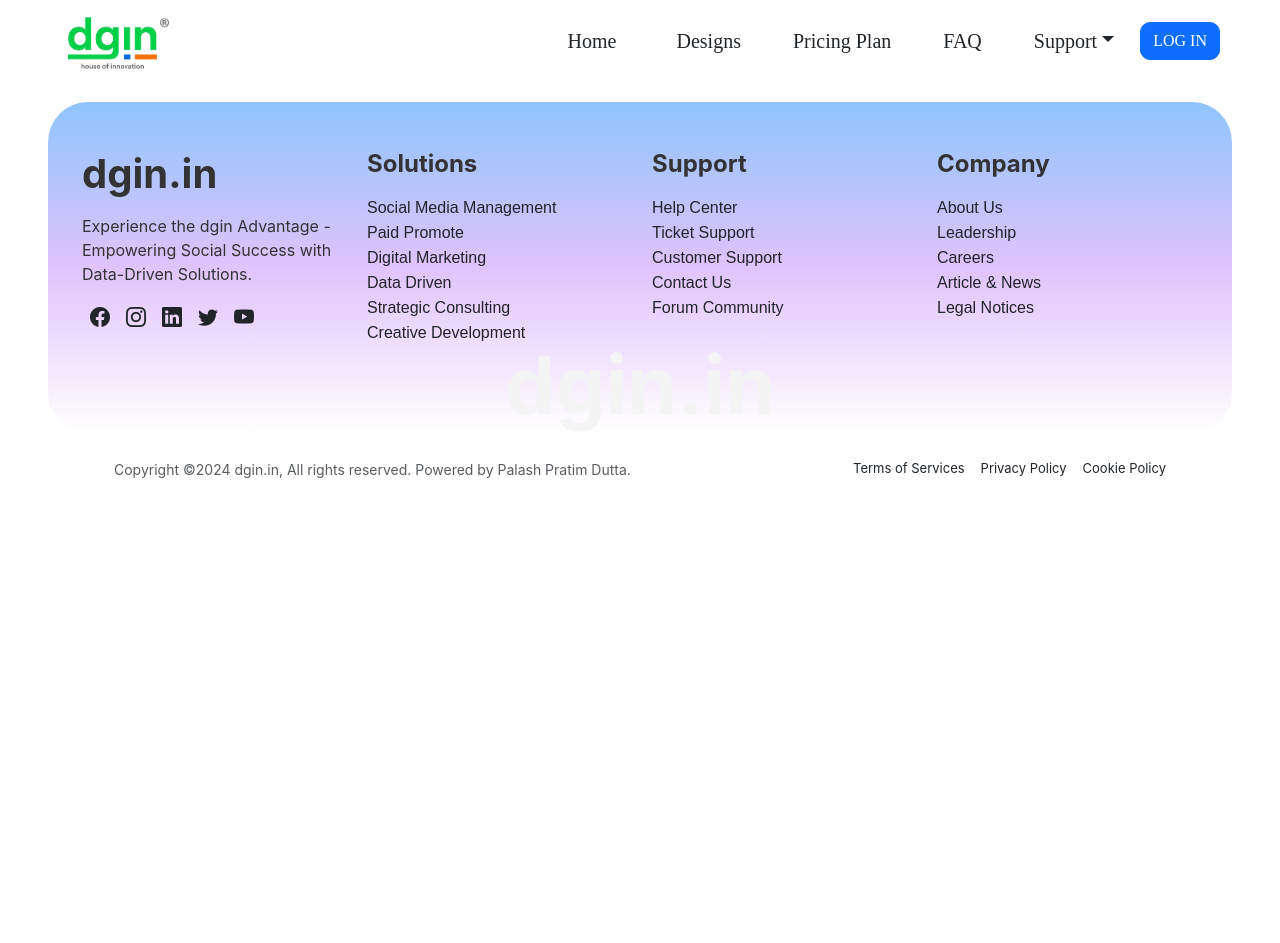
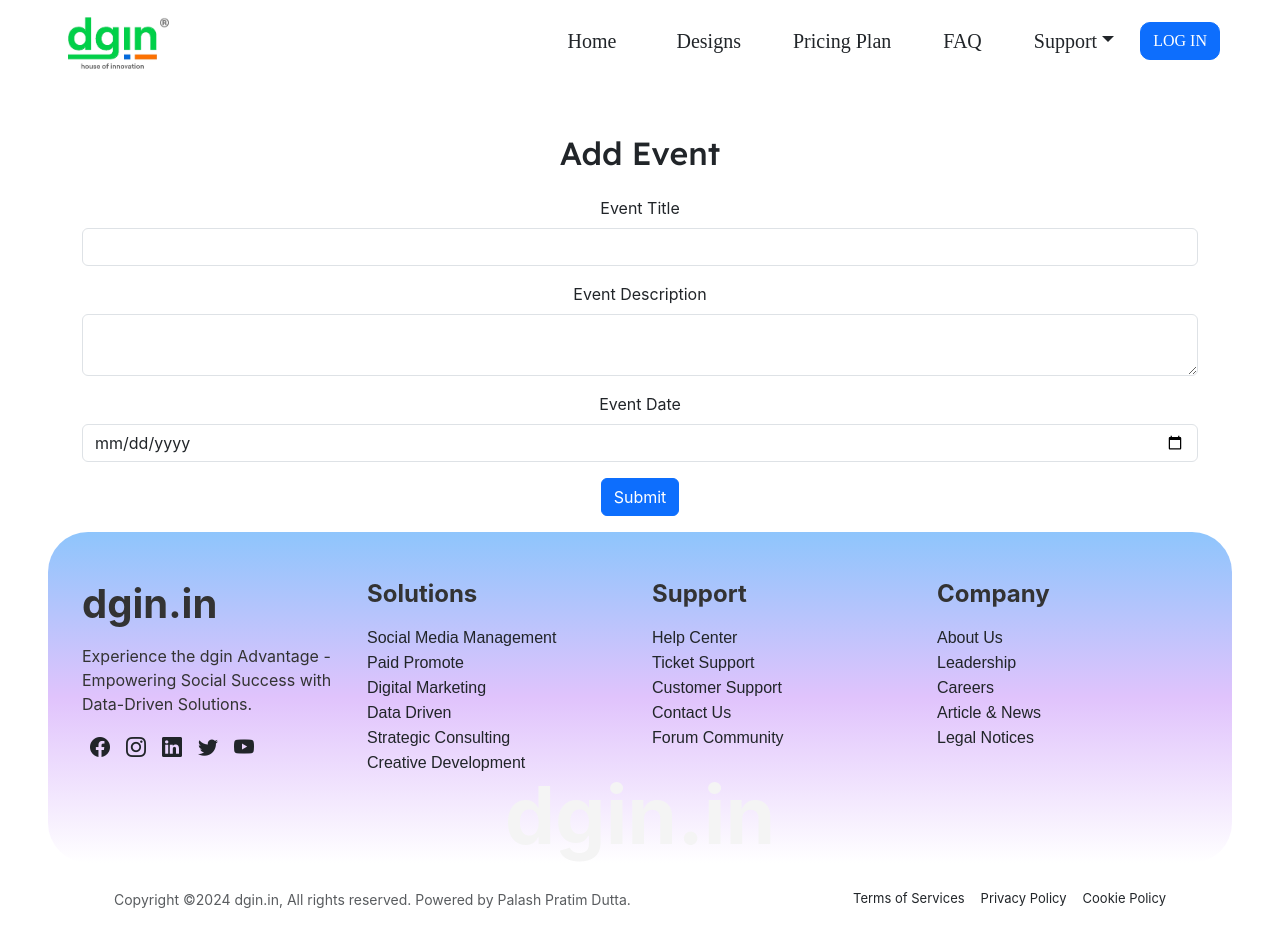
Before and after one commit to deka014/sideGig, a React (Create React App) app: page /delivery/add-events in a window 1280 px wide. Before the commit the page ends 800 px from the top, so only its background shows below. Built offline with nearby package versions, Linux system fonts and the light colour scheme; no server answers.

Commit message:
Created and integrated to BE api

```diff
--- a/package.json
+++ b/package.json
@@ -17,6 +17,7 @@
     "react-content-loader": "^7.0.2",
     "react-datepicker": "^7.5.0",
     "react-dom": "^18.2.0",
+    "react-hook-form": "^7.54.0",
     "react-router-dom": "^6.22.2",
     "react-scripts": "5.0.1",
     "react-share": "^5.1.1",
--- a/src/App.js
+++ b/src/App.js
@@ -39,6 +39,8 @@
 import DeliveryOrderView from './components/DeliveryOrderView';
 import DeliveryAvailableOrders from './components/DeliveryAvailableOrders';
 import DesignerDashboard from './components/DesignerDashboard';
+import AddEvents from './components/AddEvents';
+import AllEvents from './components/AllEvents';
 
 function App() {
   return (
@@ -74,6 +76,8 @@
               <Route path='/delivery/orders/:orderId' element={<DeliveryOrderView/>} />
               <Route path='/delivery/available-orders' element={<DeliveryAvailableOrders/>} />
               <Route path='/delivery/designer-dashboard' element={<DesignerDashboard/>} />
+              <Route path='/delivery/add-events' element={<AddEvents/>} />
+              <Route path="/delivery/all-events" element={<AllEvents/>} />
 
               {/* Employee and Manager Dashboards */}
               <Route path="/employee-dashboard/:id" element={<EmployeeDashboard />} />
--- /dev/null
+++ b/src/components/AddEvents.js
@@ -0,0 +1,92 @@
+import React, { useState } from 'react';
+import { useForm } from 'react-hook-form';
+import axios from 'axios';
+import { useNavigate } from 'react-router-dom';
+
+const AddEvents = () => {
+  const { register, handleSubmit, formState: { errors, isSubmitting } } = useForm();
+  const [serverError, setServerError] = useState('');
+  const [formSubmitted, setFormSubmitted] = useState(false);
+  const navigate = useNavigate();
+
+  const onSubmit = async (data) => {
+    try {
+      setServerError('');
+      console.log('data to submit',data)
+      data.designs = [];
+      const response = await axios.post('/api/events', data);
+      console.log(response)
+      setFormSubmitted(true)
+    } catch (error) {
+      console.log(error)
+      setServerError(error.response?.data?.message || 'Failed to create the event.');
+    }
+  };
+
+  function handleInputChange() {
+    setFormSubmitted(false)
+  }
+  return (
+    <div className="container mt-5">
+      <h2>Add Event</h2>
+      <form onSubmit={handleSubmit(onSubmit)} className="mt-4">
+        <div className="mb-3">
+          <label htmlFor="title" className="form-label">Event Title</label>
+          <input
+            type="text"
+            id="title"
+            className={`form-control ${errors.title ? 'is-invalid' : ''}`}
+            {...register('title', { required: 'Title is required' })}
+            onChange={handleInputChange}
+          />
+          {errors.title && <div className="invalid-feedback">{errors.title.message}</div>}
+        </div>
+
+        <div className="mb-3">
+          <label htmlFor="description" className="form-label">Event Description</label>
+          <textarea
+            id="description"
+            className={`form-control ${errors.description ? 'is-invalid' : ''}`}
+            {...register('description', { required: 'Description is required' })}
+            onChange={handleInputChange}
+          ></textarea>
+          {errors.description && <div className="invalid-feedback">{errors.description.message}</div>}
+        </div>
+
+        <div className="mb-3">
+          <label htmlFor="eventDate" className="form-label">Event Date</label>
+          <input
+            type="date"
+            id="eventDate"
+            className={`form-control ${errors.eventDate ? 'is-invalid' : ''}`}
+            {...register('eventDate', { required: 'Event Date is required' })}
+            onChange={handleInputChange}
+          />
+          {errors.eventDate && <div className="invalid-feedback">{errors.eventDate.message}</div>}
+        </div>
+
+        {/* <div className="mb-3">
+          <label htmlFor="designs" className="form-label">Designs</label>
+          <input
+            type="text"
+            id="designs"
+            className={`form-control ${errors.designs ? 'is-invalid' : ''}`}
+            {...register('designs')}
+            onChange={handleInputChange}
+            placeholder="Enter Design IDs (comma separated)"
+          />
+          {errors.designs && <div className="invalid-feedback">{errors.designs.message}</div>}
+          <small className="form-text text-muted">You can add multiple Design IDs separated by commas.</small>
+        </div> */}
+
+        {serverError && <div className="alert alert-danger">{serverError}</div>}
+        {formSubmitted && <div className="alert alert-success">Event successfully submitted!</div>}
+        <button type="submit" className="btn btn-primary" disabled={isSubmitting}>
+          {isSubmitting ? 'Submitting...' : 'Submit'}
+        </button>
+      </form>
+    </div>
+  );
+};
+
+export default AddEvents;
--- /dev/null
+++ b/src/components/AllEvents.js
@@ -0,0 +1,88 @@
+import React, { useState, useEffect } from 'react';
+import axios from 'axios';
+import { useNavigate } from 'react-router-dom';
+
+const AllEvents = () => {
+
+  const dummyEvents = [
+    {
+      "_id": "648df1b2a6789345fc",
+      "title": "Latest Event",
+      "description": "This is the latest event.",
+      "eventDate": "2024-12-31T00:00:00.000Z",
+      "createdAt": "2024-12-10T00:00:00.000Z"
+    },
+    ...Array.from({length: 14},(_,i) => ({
+        _id: `648df1b2a6789345fa${ i}`,
+        title: "Old Event",
+        description: "This is an older event.",
+        eventDate: "2024-11-30T00:00:00.000Z",
+        createdAt: "2024-12-05T00:00:00.000Z"
+    }) )
+  ]
+
+  const [events, setEvents] = useState([]);
+  const [loading, setLoading] = useState(true);
+  const [error, setError] = useState('');
+  const navigate = useNavigate();
+
+  useEffect(() => {
+    const fetchEvents = async () => {
+      try {
+        setLoading(true);
+        setError('');
+        const response = await axios.get('/api/events');
+        setEvents(response.data.events);
+      } catch (err) {
+        // setEvents(dummyEvents)
+        setError(err.response?.data?.message || 'Failed to load events.');
+      } finally {
+        setLoading(false);
+      }
+    };
+    fetchEvents();
+  }, []);
+
+  const handleViewEvent = (eventId) => {
+    navigate(`/delivery/event/${eventId}`);
+  };
+
+  return (
+    <div className="container mt-5">
+      <h2>All Events</h2>
+      {loading ? (
+        <div className="d-flex justify-content-center align-items-center" style={{ minHeight: '300px' }}>
+          <div className="spinner-border text-primary" role="status">
+            <span className="visually-hidden">Loading...</span>
+          </div>
+        </div>
+      ) : error ? (
+        <div className="alert alert-danger">{error}</div>
+      ) : events.length === 0 ? (
+        <div className="alert alert-info">No events found!</div>
+      ) : (
+        <div className="row">
+          {events.map((event) => (
+            <div className="col-md-4 col-sm-6 mb-4" key={event._id}>
+              <div className="card h-100">
+                <div className="card-body">
+                  <h5 className="card-title">{event.title}</h5>
+                  <p className="card-text">{event.description}</p>
+                  <p className="card-text"><strong>Date:</strong> {new Date(event.eventDate).toLocaleDateString()}</p>
+                  <button
+                    className="btn btn-primary"
+                    onClick={() => handleViewEvent(event._id)}
+                  >
+                    View Event
+                  </button>
+                </div>
+              </div>
+            </div>
+          ))}
+        </div>
+      )}
+    </div>
+  );
+};
+
+export default AllEvents;
```
Also changed, not shown: 1 other file (tests, documents, lock files or other folders).
